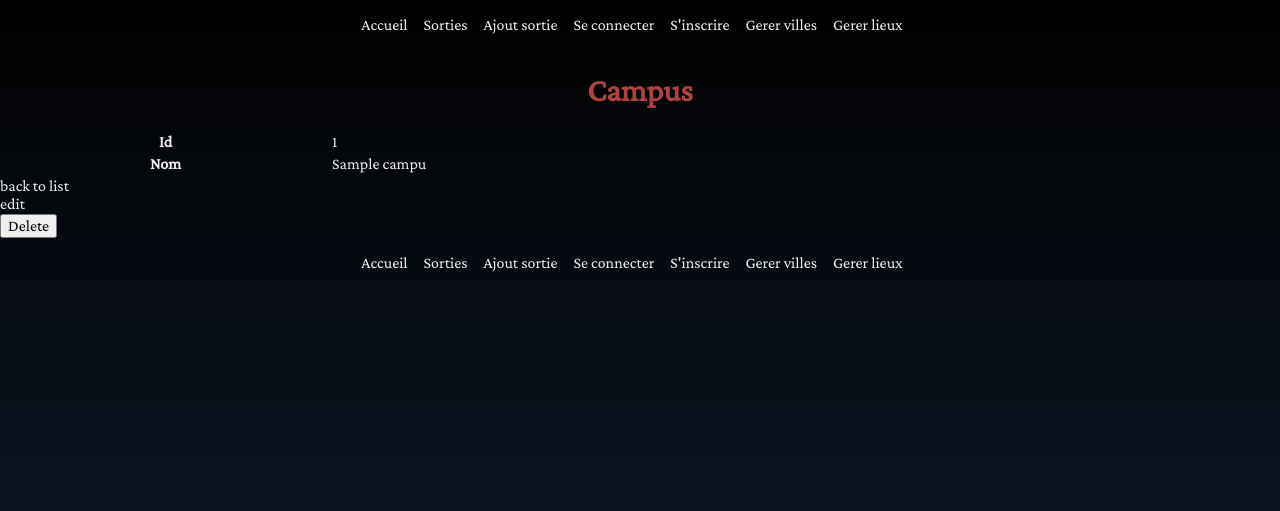
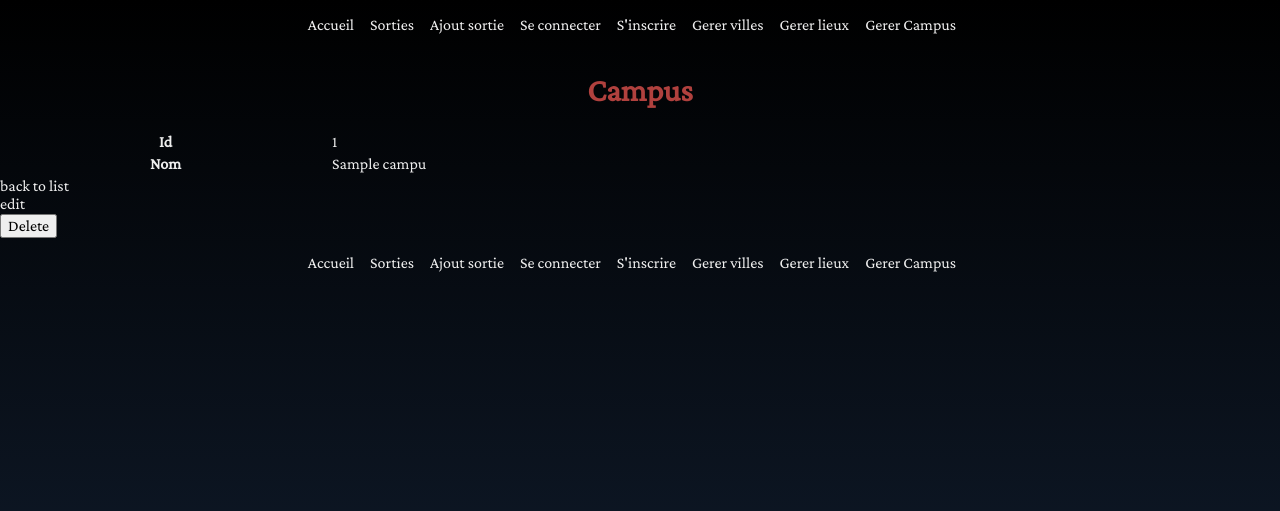
Before and after one commit to Projets-Persos-Duo/Projet-sortir, a Symfony app: template templates/campus/show.html.twig in a window 1280 px wide. Shown: the top 511 px of the page. Run offline with Twig, Linux system fonts and the light colour scheme; the template is opened without the code that fills it: most values are stand-ins (such as "Sample title", 1, 10 or a date in 2020); some libraries are stand-ins or nearby versions.

Commit message:
maj nav campus

```diff
--- a/templates/inc/nav.html.twig
+++ b/templates/inc/nav.html.twig
@@ -12,5 +12,6 @@
         {% endif %}
         <li><a href="{{ path('ville_index') }}">Gerer villes</a></li>
         <li><a href="{{ path('lieu_index') }}">Gerer lieux</a></li>
+        <li><a href="{{ path('campus_index') }}">Gerer Campus</a></li>
     </ul>
 </nav>
```
